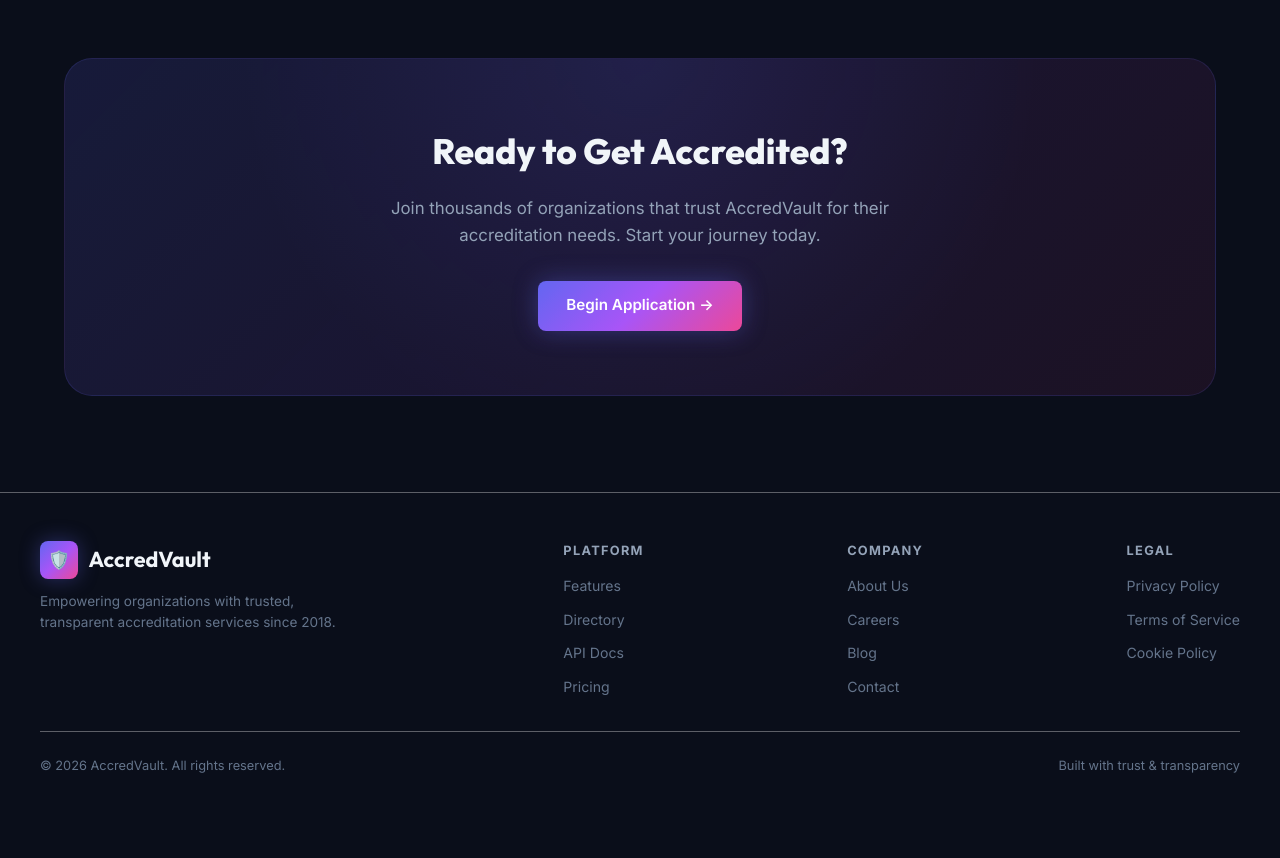
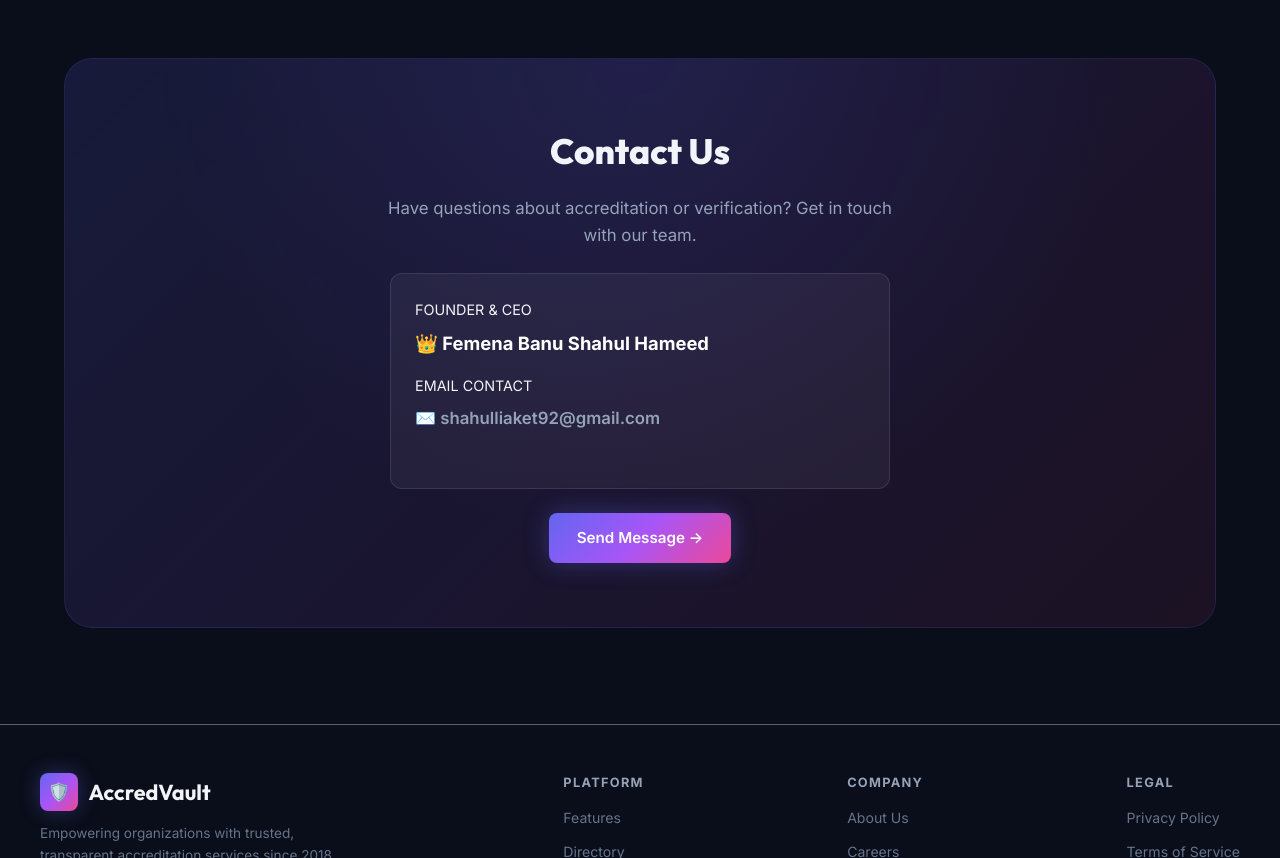
Before and after one commit to shahulliaket/Shafem, a plain HTML site: page index.html in a window 1280 px wide. Shown: the part 4120-4978 px from the top of the page. Before the commit the page ends 4945 px from the top, so only its background shows below. Drawn offline with nearby package versions, Linux system fonts and the light colour scheme; no server answers.

Commit message:
Add files via upload

```diff
--- a/index.html
+++ b/index.html
@@ -210,9 +210,19 @@
   <section class="cta-section" id="contact">
     <div class="container">
       <div class="cta-box reveal">
-        <h2>Ready to Get Accredited?</h2>
-        <p>Join thousands of organizations that trust AccredVault for their accreditation needs. Start your journey today.</p>
-        <a href="#" class="btn btn-primary" id="cta-apply-btn">Begin Application →</a>
+        <h2>Contact Us</h2>
+        <p style="margin-bottom: 1.5rem;">Have questions about accreditation or verification? Get in touch with our team.</p>
+
+        <div style="background: rgba(255, 255, 255, 0.05); padding: 1.5rem; border-radius: 12px; border: 1px solid rgba(255, 255, 255, 0.1); margin-bottom: 1.5rem; display: inline-block; text-align: left; max-width: 500px; width: 100%;">
+          <p style="margin-bottom: 0.5rem; color: var(--text-muted); font-size: 0.9rem;">FOUNDER & CEO</p>
+          <p style="font-size: 1.15rem; font-weight: 700; color: #fff; margin-bottom: 1rem;">👑 Femena Banu Shahul Hameed</p>
+          <p style="margin-bottom: 0.5rem; color: var(--text-muted); font-size: 0.9rem;">EMAIL CONTACT</p>
+          <p style="font-size: 1.05rem; font-weight: 600;"><a href="mailto:shahulliaket92@gmail.com" style="color: var(--accent-color); text-decoration: none;">✉️ shahulliaket92@gmail.com</a></p>
+        </div>
+
+        <div>
+          <a href="mailto:shahulliaket92@gmail.com" class="btn btn-primary" id="cta-apply-btn">Send Message →</a>
+        </div>
       </div>
     </div>
   </section>
```
